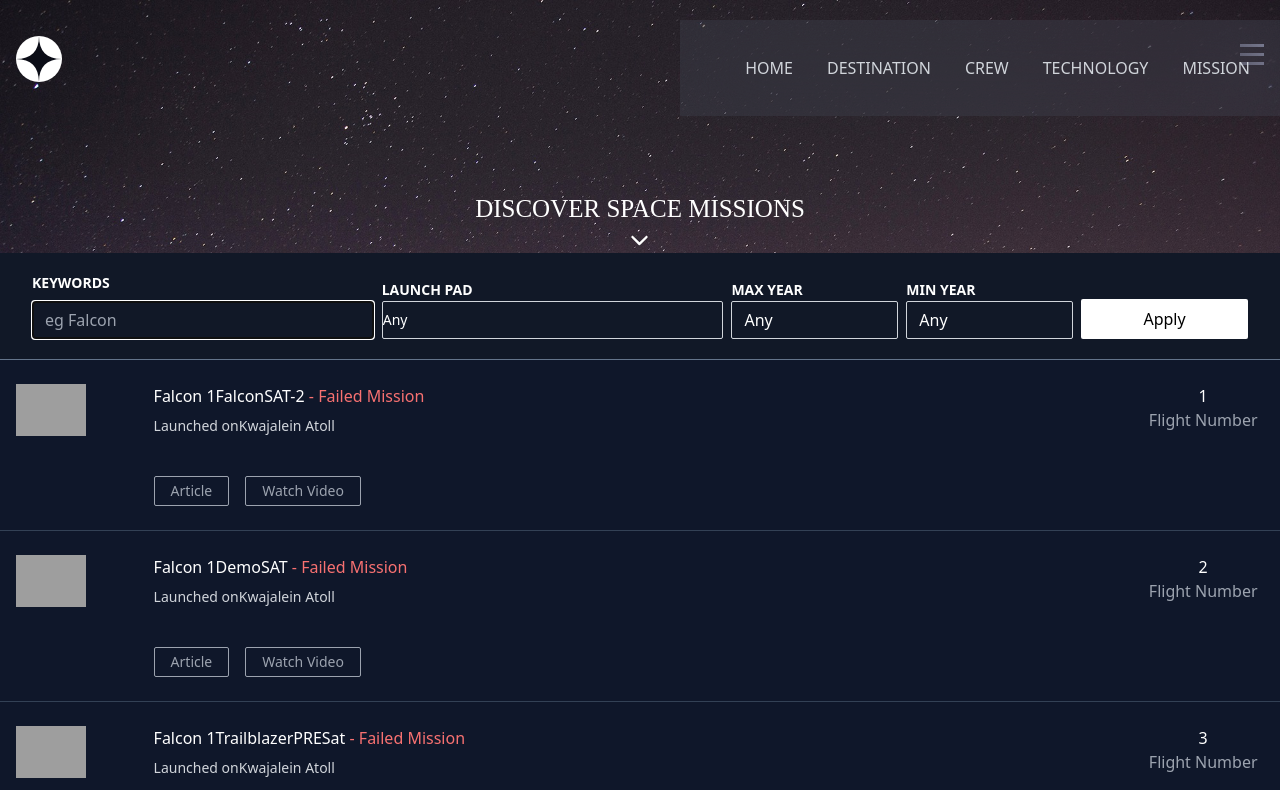
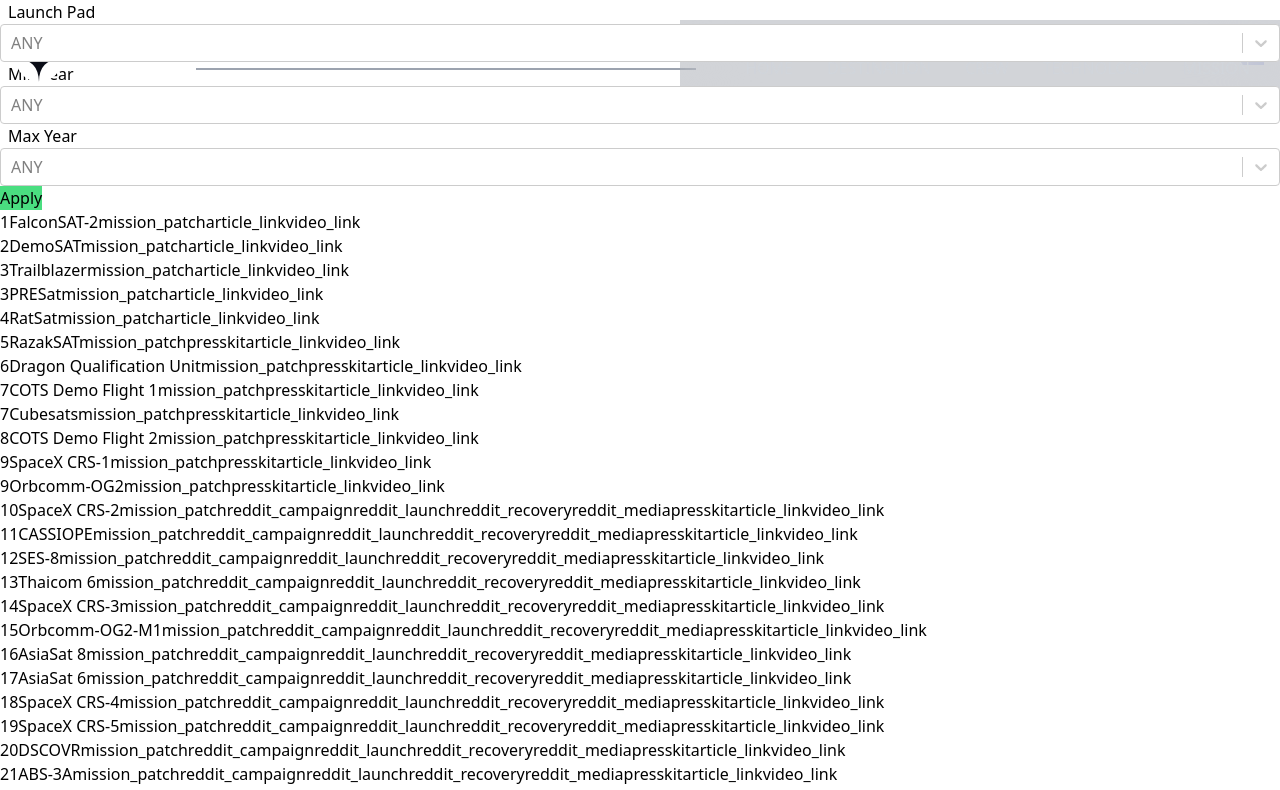
Before and after one commit to arverzo/my-app, a React (Create React App) app: page /mission in a window 1280 px wide. Shown: the top 790 px of the page. Built offline with nearby package versions, Linux system fonts and the light colour scheme; data requests are answered from the project's data file; grey boxes are pictures that could not be loaded; a web font is replaced by a local one.

Commit message:
added features on mission page

```diff
--- a/package.json
+++ b/package.json
@@ -25,7 +25,7 @@
     "build": "react-scripts build",
     "test": "react-scripts test",
     "eject": "react-scripts eject",
-    "server": "json-server --watch launchpads.json --port 9000"
+    "server": "json-server --watch db.json --port 9000"
   },
   "eslintConfig": {
     "extends": [
--- a/src/NewPAge/Mission.js
+++ b/src/NewPAge/Mission.js
@@ -1,39 +1,140 @@
-import React, { useEffect, Component } from "react";
-import launchesData from "../api/launches.json";
-import padsData from "../api/launchpads.json";
-import MissionBanner from "../components/MissionBanner";
-import SearchRow from "../components/SearchRow";
-import SearchWidgets from "../components/SearchWidgets";
-import DateFormatter from "../components/DateFormatter";
-import { useState } from "react";
-import dayjs from "dayjs";
+import React, { useEffect, useState } from "react";
+import Uri from "../api/axios";
+import SelectBox from "../components/SelectBox";
+const Mission = () => {
+  const [launchpads, setLaunchpads] = useState([]);
+  const [selectBox, setSelectbox] = useState([]);
+  const [launches, setLaunches] = useState([]);
+  const [years, setYears] = useState([]);
+  const [selectYears, setSelectYears] = useState([]);
+  const [selectedMinYear, setSelectedMinYear] = useState([]);
+  const [selectedMaxYear, setSelectedMaxYear] = useState([]);
+  const [SelectedLaunchpads, setSelectedLaunchpads] = useState([]);
 
-const isBetween = require("dayjs/plugin/isBetween");
-const isSameOrAfter = require("dayjs/plugin/isSameOrAfter");
-const isSameOrBefore = require("dayjs/plugin/isSameOrBefore");
-dayjs.extend(isSameOrBefore);
-dayjs.extend(isSameOrAfter);
-dayjs.extend(isBetween);
+  useEffect(() => {
+    fetchLaunchpads();
+    fetchLaunches();
+  }, []);
 
-export default function Discover() {
+  useEffect(() => {
+    const selectOptionYear = years.map((item) => {
+      return { value: item, label: item };
+    });
+    setSelectYears(selectOptionYear);
+    console.log(selectYears);
+  }, [years]);
+
+  const fetchLaunchpads = async () => {
+    try {
+      const response = await Uri.get("/launchpads");
+      setLaunchpads(response.data);
+      const selectBoxData = await getLaunchpads(response.data);
+      setSelectbox(selectBoxData);
+    } catch (error) {}
+  };
+
+  const fetchLaunches = async () => {
+    try {
+      const response = await Uri.get("/launches");
+      setLaunches(response.data);
+      const year = await getYears(response.data);
+      setYears(year);
+    } catch (error) {}
+  };
+
+  const getLaunchpads = async (option) => {
+    return option.reduce(
+      (list, item, index) => {
+        list.push({ value: item.id, label: item.full_name });
+
+        return list;
+      },
+
+      [{ value: "", label: "ANY" }]
+    );
+  };
+
+  const getYears = async (option) => {
+    return option.reduce(
+      (list, item, index) => {
+        let year = new Date(item.launch_date_local).getFullYear();
+
+        if (list.indexOf(year) === -1) {
+          list.push(year);
+        }
+        return list;
+      },
+      ["ANY"]
+    );
+  };
+
+  const submit = async (event) => {
+    event.preventDefault();
+    try {
+      let searchCriteria = "";
+      searchCriteria += "?launch_date_local_lte" + selectedMaxYear;
+      const response = await Uri.get("/launches" + searchCriteria);
+      setLaunches(response.data);
+    } catch (error) {}
+  };
+
   return (
     <div>
-      {/* filter content */}
-      <MissionBanner />
-      <SearchWidgets />
-      {launchesData.map((item, id) => (
-        <SearchRow
-          key={id}
-          flight_number={item.flight_number}
-          launch_date_local={item.launch_date_local}
-          rocket={item.rocket}
-          launch_site={item.launch_site}
-          payloads={item.payloads}
-          land_success={item.land_success}
-          links={item.links}
-          launchpads={padsData}
-        />
-      ))}
+      <form onSubmit={submit}>
+        <div>
+          <SelectBox
+            options={selectBox}
+            name="launchpad"
+            label="Launch Pad"
+            placeholder="ANY"
+            optionSelected={(value) => setSelectedLaunchpads(value)}
+          />
+        </div>
+        <div>
+          <SelectBox
+            options={selectYears}
+            name="minYear"
+            label="Min Year"
+            placeholder="ANY"
+            optionSelected={(value) => setSelectedMinYear(value)}
+          />
+        </div>
+        <div>
+          <SelectBox
+            options={selectYears}
+            name="maxYear"
+            label="Max Year"
+            placeholder="ANY"
+            optionSelected={(value) => setSelectedMaxYear(value)}
+          />
+        </div>
+        <button className="bg-green-400 "> Apply</button>
+      </form>
+
+      <section className="results">
+        {launches.map((launch) =>
+          launch.payloads.map((payload, index) => (
+            <div key={index}>
+              {launch.flight_number}
+
+              {payload.payload_id}
+
+              {Object.keys(launch.links).map((item, itemindex) => (
+                <a
+                  href={launch.links[item]}
+                  key={itemindex}
+                  target="_blank"
+                  rel="noreferrer"
+                >
+                  {item}
+                </a>
+              ))}
+            </div>
+          ))
+        )}
+      </section>
     </div>
   );
-}
+};
+
+export default Mission;
--- a/src/NewPAge/axios.js
+++ b/src/api/axios.js
@@ -1,5 +1,5 @@
 import axios from "axios";
 
 export default axios.create({
-  baseURL: "http://localhost:7000",
+  baseURL: "http://localhost:9000",
 });
--- /dev/null
+++ b/src/backup/Backup-mission.js
@@ -0,0 +1,39 @@
+import React, { useEffect, Component } from "react";
+import launchesData from "../api/launches.json";
+import padsData from "../api/launchpads.json";
+import MissionBanner from "../components/MissionBanner";
+import SearchRow from "../components/SearchRow";
+import SearchWidgets from "../components/SearchWidgets";
+import DateFormatter from "../components/DateFormatter";
+import { useState } from "react";
+import dayjs from "dayjs";
+
+const isBetween = require("dayjs/plugin/isBetween");
+const isSameOrAfter = require("dayjs/plugin/isSameOrAfter");
+const isSameOrBefore = require("dayjs/plugin/isSameOrBefore");
+dayjs.extend(isSameOrBefore);
+dayjs.extend(isSameOrAfter);
+dayjs.extend(isBetween);
+
+export default function Discover() {
+  return (
+    <div>
+      {/* filter content */}
+      <MissionBanner />
+      <SearchWidgets />
+      {launchesData.map((item, id) => (
+        <SearchRow
+          key={id}
+          flight_number={item.flight_number}
+          launch_date_local={item.launch_date_local}
+          rocket={item.rocket}
+          launch_site={item.launch_site}
+          payloads={item.payloads}
+          land_success={item.land_success}
+          links={item.links}
+          launchpads={padsData}
+        />
+      ))}
+    </div>
+  );
+}
--- a/src/components/Header.js
+++ b/src/components/Header.js
@@ -9,6 +9,7 @@
       <div className=" pl-4 pt-4 flex items-center">
         {" "}
         <img src={logo} alt="logo pic" />
+        <hr className="lg:border-[1px] lg:w-[500px] lg:ml-[180px] lg:mt-5 lg:absolute lg:border-gray-400"></hr>
       </div>
       {/* navbar */}
 
--- a/src/components/Navbar.js
+++ /dev/null
@@ -1,107 +0,0 @@
-import React, { useState } from "react";
-import { Link, NavLink, useLocation } from "react-router-dom";
-import "../style/style.css";
-import logo from "../assets/shared/logo.svg";
-import Hamburger from "../assets/shared/icon-hamburger.svg";
-import Close from "../assets/shared/icon-close.svg";
-
-const Navbar = () => {
-  const [isActive, setActive] = useState(false);
-
-  function clickOpen() {
-    let open = document.querySelector("#open");
-    let close = document.querySelector("#close");
-
-    if (!isActive) {
-      open.style.display = "none";
-      close.style.display = "block";
-      setActive(true);
-    } else {
-      open.style.display = "block";
-      close.style.display = "none";
-      setActive(false);
-    }
-  }
-
-  const path = useLocation().pathname;
-  const location = path.split("/")[1];
-  console.log(location);
-  console.log(document.querySelector("body"));
-  const changeBackground = () => {
-    if (location !== "") {
-      // document.querySelector("body").className = "";
-      document.querySelector("body").classList.add(location);
-    } else {
-      document.querySelector("body").className = "";
-    }
-  };
-  changeBackground();
-
-  return (
-    <div className="top-nav">
-      <div className="top-nav-logo">
-        <img src={logo} alt="dDS" />
-      </div>
-      <div className="top-nav-line">
-        <hr></hr>
-      </div>
-      {/* MOBILE NAV BAR */}
-      <div id="open" className="mobile-navbar">
-        <button onClick={clickOpen}>
-          <img src={Close} alt="" />
-        </button>
-        {/* RESPONSIVE NAVBAR (MOBILE) */}
-        <div id="mobile-nav-menu" className="mobile-top-nav-menu">
-        <ul className="mobile-top-nav-list">
-          <li>
-            {" "}
-            <Link to="/"> 00 Home </Link>{" "}
-          </li>
-          <li>
-            {" "}
-            <Link to="/destination"> 01 Destination </Link>{" "}
-          </li>
-          <li>
-            {" "}
-            <Link to="/crew"> 02 Crew </Link>{" "}
-          </li>
-          <li>
-            {" "}
-            <Link to="/technology"> 03 Technology </Link>{" "}
-          </li>
-        </ul>
-      </div>
-      {/* END OF RESPONSIVE NAVBAR (MOBILE) */}
-
-
-      </div>
-       <div id="close">
-        <button className="mobile-navbar-hamburger" onClick={clickOpen}>
-          <img src={Hamburger} alt="" />
-        </button>
-        </div>
-      <div id="nav-menu" className="top-nav-menu">
-        <ul className="top-nav-list">
-          <li>
-            {" "}
-            <Link to="/"> <span  className="top-navbar-number" aria-hidden="true">00</span> Home </Link>{" "}
-          </li>
-          <li>
-            {" "}
-            <Link to="/destination"> <span className="top-navbar-number">01</span> Destination </Link>{" "}
-          </li>
-          <li>
-            {" "}
-            <Link to="/crew"><span className="top-navbar-number">02</span>Crew </Link>{" "}
-          </li>
-          <li>
-            {" "}
-            <Link to="/technology"><span className="top-navbar-number">03</span> Technology </Link>{" "}
-          </li>
-        </ul>
-      </div>
-    </div>
-  );
-};
-
-export default Navbar;
--- /dev/null
+++ b/src/components/SelectBox.js
@@ -0,0 +1,25 @@
+import React from "react";
+import Select from "react-select";
+
+export default function SelectBox({
+  label,
+  options,
+  placeholder,
+  name,
+  optionSelected,
+}) {
+  return (
+    <>
+      <label htmlFor={name} className="px-2">
+        {label}
+      </label>
+      <Select
+        className="text-gray-800"
+        name={name}
+        options={options}
+        placeholder={placeholder}
+        onChange={(e) => optionSelected(e.value)}
+      />
+    </>
+  );
+}
```
